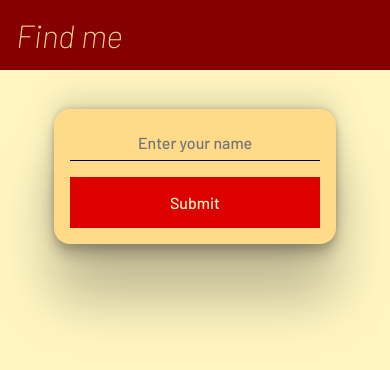
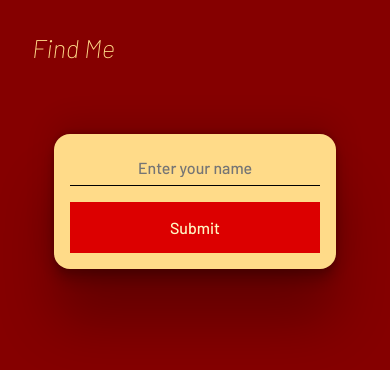
Before and after one commit to George-Al3xander/PhotoTaggingApp, a React (Vite) app: page /#/res-submit in a window 390 px wide. Shown: the top 370 px of the page. Built offline with nearby package versions, Linux system fonts and the light colour scheme.

Commit message:
Final frontend version

```diff
--- a/src/App.jsx
+++ b/src/App.jsx
@@ -2,7 +2,7 @@ import { useEffect, useState } from 'react'
 import { Route, Routes, useNavigate } from 'react-router-dom';
 import Game from './components/Game'
 import Homepage from './components/Homepage';
-import checkName  from "./components/Validation";
+import checkName, { checkTime }  from "./components/Validation";
 import Leaderboard from './components/Leaderboard';
 import ResSubmit from './components/ResSubmit';
 import DisplayHeroes from './components/DisplayHeroes';
@@ -109,10 +109,12 @@ function App() {
   async function submitInfo() {
     try {
         await checkName(name);
-        await checkHeroes(clickedHeroes)
+        await checkHeroes(clickedHeroes);
+        await checkTime(time);
         setIsNameValid(true);
         console.log("Good");
         setFinalInfo([name.trim(), time]);
+        resetGame();
         navigate("/leaderboard");
     } catch (error) {
       console.log(error)
@@ -132,10 +134,9 @@ function App() {
     setHours(0);
     setIsNameValid(true);
     setIsTimerStarted(false);
-    navigate("/#/");
   }
 
-  const addClickedHeros = (val) => {
+  const addClickedHeroes = (val) => {
     let tempArray = [...clickedHeroes]
     tempArray = tempArray.concat(val);
     setClickedHeroes(tempArray);
@@ -152,7 +153,7 @@ function App() {
           gameWon={gameWon}
           time= {[hours, minutes, seconds]}
           startTimer={startGame}
-          addClickedHeros={addClickedHeros}
+          addClickedHeroes={addClickedHeroes}
         />
         }/>
 
--- a/src/components/Game.jsx
+++ b/src/components/Game.jsx
@@ -94,16 +94,18 @@ const Game = (props) => {
       }
     },[clickedHeroes]);
 
+
+    //Waiting to all images to load
     useEffect(()=> {
       setTimeout(()=> {
-        setGameDisplay("block")
+        setGameDisplay("flex")
       },3);
     },[]);
 
 
     return(
     <>
-    <header>
+    <header className="board-timer">
       <DisplayHeroes />
       <div className="timer">{<DisplayTime time={props.time}/>}</div>
     </header>
--- a/src/components/Homepage.jsx
+++ b/src/components/Homepage.jsx
@@ -7,7 +7,7 @@ const Homepage = (props) => {
     return(
         <>
         <header>
-            <h1>Find Me</h1>
+            <Link to="/"><h1>Find Me</h1></Link>
         </header>
         <main>
             <DisplayHeroes />
--- a/src/components/Leaderboard.jsx
+++ b/src/components/Leaderboard.jsx
@@ -1,13 +1,13 @@
 import React from "react";
 import DisplayTime from "./DisplayTime";
 import sortTime from "./sortTime";
-
+import { Link } from "react-router-dom";
 const Leaderboard = (props) => {
     let players = sortTime(props.array);
     return(
         <>
         <div className="header">
-            <h1>Leaderboard</h1><svg onClick={props.resetGame} xmlns="http://www.w3.org/2000/svg" height="48" viewBox="0 -960 960 960" width="48"><path d="M220-180h150v-250h220v250h150v-390L480-765 220-570v390Zm-60 60v-480l320-240 320 240v480H530v-250H430v250H160Zm320-353Z"/></svg>
+            <h1>Leaderboard</h1><Link to="/"><svg xmlns="http://www.w3.org/2000/svg" height="48" viewBox="0 -960 960 960" width="48"><path d="M220-180h150v-250h220v250h150v-390L480-765 220-570v390Zm-60 60v-480l320-240 320 240v480H530v-250H430v250H160Zm320-353Z"/></svg></Link>
         </div>
         <div className="leaderboard block-main">
         <table >
--- a/src/components/ResSubmit.jsx
+++ b/src/components/ResSubmit.jsx
@@ -1,9 +1,10 @@
-import React, { useState } from "react";
+import React from "react";
+import { Link } from "react-router-dom";
 
 const ResSubmit = (props) => {
     return(
         <>
-        <header><h1>Find me</h1></header>
+        <header><Link to="/"><h1>Find Me</h1></Link> </header>
         <div className="res-submit block-main">
             <div className="submit-menu">
             <input required placeholder="Enter your name" onChange={props.changeName} type="text" />
--- a/src/components/Validation.js
+++ b/src/components/Validation.js
@@ -1,9 +1,7 @@
 function checkName(name) {
-    console.log(name);
     let letterValid = /^[a-zA-Z\s]*$/; ;
     let letterTest = letterValid.test(name);
 
-    console.log(letterTest)
     return new Promise((resolve, reject) => {
         if(name == "" || name == " " || name.trim().length < 3 || letterTest == false) {
             reject("Enter valid name");
@@ -26,6 +24,16 @@ function checkHeroes(arr) {
     })
 }
 
+function checkTime(arr) {
+    return new Promise((resolve, reject) => {
+        if(arr[1] == 0 && arr[2] == 0) {
+            reject("Invalid time, restart game!")
+        } else {
+            resolve("")
+        }
+    })
+}
+
 
 export default checkName
-export {checkHeroes}
+export {checkHeroes, checkTime}
--- a/src/styles.css
+++ b/src/styles.css
@@ -58,7 +58,6 @@
 
 body {
   background-color: var(--clr-accent-2);
-
   font-family: var(--ff-default);
 }
 
@@ -102,21 +101,25 @@ header h1, .header  h1{
   color: var(--clr-accent-1);
   font-weight: 300;
   font-style: italic;
+  width: min-content;
+  white-space: nowrap;
+}
+
+header h1:hover, .header  h1:hover {
+  cursor: pointer;
+  opacity: .7;
+  transition: all .5s ease;
 }
 
 .divGame {
-    width: 100%;
-    background-size: cover;
-    margin-bottom: 10%;
+  width: 100%;
+  margin-bottom: 10%;
+  position: relative;
+  transition: all .5s ease;
 }
 
 .divGame:hover {
   cursor: crosshair;
-}
-
- .divGame{
-  position: relative;
-  transition: all .5s ease;
 }
 
 .hero {
@@ -148,7 +151,7 @@ header h1, .header  h1{
     gap: 1rem;
     top:0;
     left: 0;
-  }
+}
 
 .dropdown-menu ul {
   background-color: white;
@@ -175,8 +178,6 @@ header h1, .header  h1{
   border-radius: .5rem;
   margin-inline:  auto;
 }
-
-
 
 main {
   padding: 5rem 1rem;
@@ -221,7 +222,6 @@ header .block-heroes > * {
 button, .block-heroes > * {
   background-color: var(--clr-primary);
   transition: all .5s ease;
-
 }
 
 button:hover,.block-heroes > *:hover {
@@ -232,7 +232,6 @@ button:hover,.block-heroes > *:hover {
 
   box-shadow: rgba(0, 0, 0, 0.25) 0px 54px 55px, rgba(0, 0, 0, 0.12) 0px -12px 30px, rgba(0, 0, 0, 0.12) 0px 4px 6px, rgba(0, 0, 0, 0.17) 0px 12px 13px, rgba(0, 0, 0, 0.09) 0px -3px 5px;
 }
-
 
 button {
   padding: 1rem 3rem;
@@ -245,7 +244,6 @@ button {
   width: min-content;
   text-align: center;
 }
-
 
 .submit-menu {
   display: flex;
@@ -266,25 +264,21 @@ button {
 .error {
   font-size: var(--fs-small);
   color: red;
-
   font-weight: 800;
   letter-spacing: .1rem;
 }
-
 
 table {
   border-collapse: separate;
   border-spacing: 2rem;
 }
 
-
-
 th {
   font-size: var(--fs-big);
   text-transform: uppercase;
   text-align: center;
+  color: var(--clr-accent-2);
 }
-
 
 td {
   margin: 1rem;
@@ -336,3 +330,69 @@ td span {
   90% { transform: translate(1px, 2px) rotate(0deg); }
   100% { transform: translate(1px, -2px) rotate(-1deg); }
 }
+
+
+
+@media (max-width: 50rem) {
+  :root {
+    --fs-default: .8rem;
+  }
+
+  main {
+    background-color: var(--clr-accent-2);
+  }
+
+  .block-heroes > * {
+    max-width: 50%;
+    border-radius: 0rem;
+  }
+
+  .header, header {
+    padding: 2rem;
+  }
+
+  body {
+    background-color: var(--clr-secondary);
+
+    height: min-content !important;
+  }
+
+
+  .timer {
+    white-space: nowrap;
+  }
+
+  .board-timer {
+    flex-direction: column-reverse;
+    padding: .5rem;
+  }
+
+  .divGame {
+    width: 300%;
+
+    height: min-content;
+    display: flex;
+    justify-content: center;
+  }
+
+  .background-image {
+    display: block !important;
+    max-height: 100%;
+  }
+
+  table {
+    border-spacing: .5rem 1rem;
+  }
+
+
+
+  td {
+    padding: .5rem 1rem;
+    border-radius: 0rem;
+  }
+
+  tr > td:nth-child(3) {
+    white-space: nowrap;
+  }
+
+}
```
